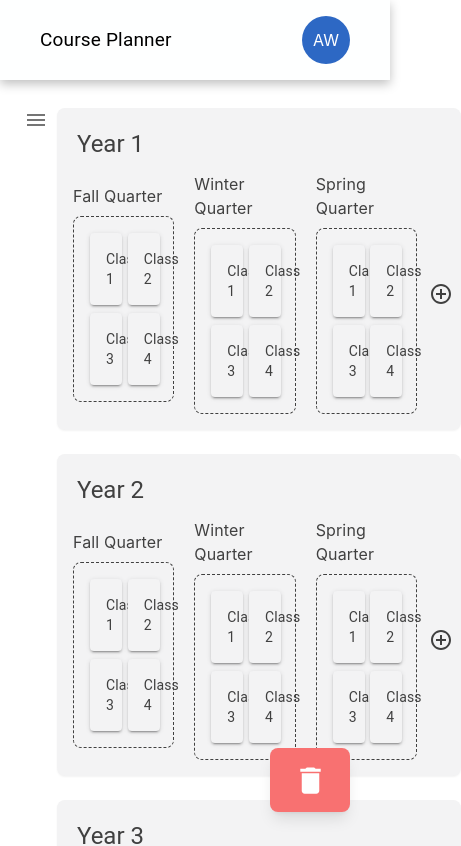
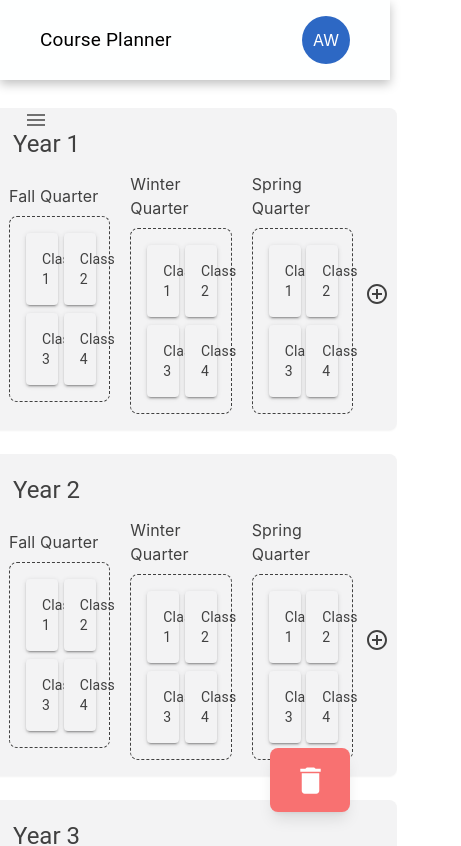
Before and after one commit to AudreyW05/Four-Year-Plan-Frontend, a React (Create React App) app: page / in a window 390 px wide. Shown: the top 846 px of the page, 461 px wide, since content can reach past the window. Built offline with nearby package versions, Linux system fonts and the light colour scheme.

Commit message:
hamburger fixed

```diff
--- a/src/components/Home/HomeMain/HomeSidebar/HomeSidebar.tsx
+++ b/src/components/Home/HomeMain/HomeSidebar/HomeSidebar.tsx
@@ -17,7 +17,8 @@ const HomeSidebar = () => {
   };
 
   return (
-    <Box className={`mt-24 ${open ? 'ml-64' : 'ml'}`}>
+    <Box className={`mt-24 ${open ? 'ml-64' : 'ml'}`} overflow={'auto'}>
+      <Box position={'fixed'}>
         <IconButton
           aria-label='open drawer'
           onClick={handleDrawerOpen}
@@ -26,8 +27,9 @@ const HomeSidebar = () => {
           sx={[open && { display: 'none' }]}
           disableRipple
         >
-        <MenuIcon />
+          <MenuIcon/>
         </IconButton>
+      </Box>
       <Drawer
         variant='persistent'
         open={open}
```
Lines whose indentation alone changed are shown as unchanged.
